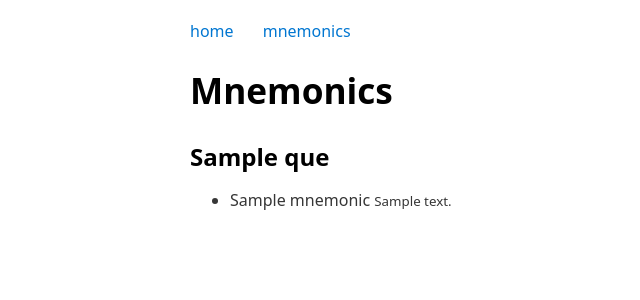
After one commit to adamurban98/cubemem, a Flask app: template templates/mnemonics.html in a window 1280 px wide. The commit adds this page. Shown: the top 300 px of the page, without its empty margins (50-690 px from the left). Run offline with Flask 2, Linux system fonts and the light colour scheme; the template is opened without the code that fills it: most values are stand-ins (such as "Sample title", 1, 10 or a date in 2020); parts of the project's set-up code (start-up, migrations or seed data) failed here and were passed over.

Commit message:
add mnemonics

```diff
--- a/main.py
+++ b/main.py
@@ -5,6 +5,7 @@ import random
 from cube import Cube, DEFAULT_CUBECODE
 from solution import Solution
 from moves import s_to_c, c_to_s
+import yaml
 
 app = Flask(__name__)
 app.config["TEMPLATES_AUTO_RELOAD"] = True
@@ -12,9 +13,11 @@ app.secret_key = 'adamka'
 
 @app.route('/')
 def hello_world():
-    print(app.static_folder)
-    print(app.static_url_path)
     return redirect(url_for('cube'))
+
+@app.route('/mnemonics')
+def mnemonics():
+    return render_template('mnemonics.html', mnemonics=yaml.load(open('mnemonics.yaml').read()))
 
 @app.route('/cube')
 def cube():
--- a/templates/header.html
+++ b/templates/header.html
@@ -4,3 +4,7 @@
     <link rel="icon" type="image/png" href="{{url_for('static', filename='rubik2.png')}}">
 </head>
 <a href="/">home</a>
+&#160;
+&#160;
+&#160;
+<a href="/mnemonics">mnemonics</a>
--- /dev/null
+++ b/templates/mnemonics.html
@@ -0,0 +1,17 @@
+{% include 'header.html' %}
+
+<h1>Mnemonics</h1>
+
+{% for que in mnemonics %}
+
+<h2>{{que}}</h2>
+
+<ul>
+    {% for mnemonic in mnemonics[que] %}
+        <li>
+            {{mnemonic['name']}} <small>{{mnemonic['desc']}}</small>
+        </li>
+    {% endfor %}
+</ul>
+
+{% endfor %}
```
Also changed, not shown: 2 other files.
